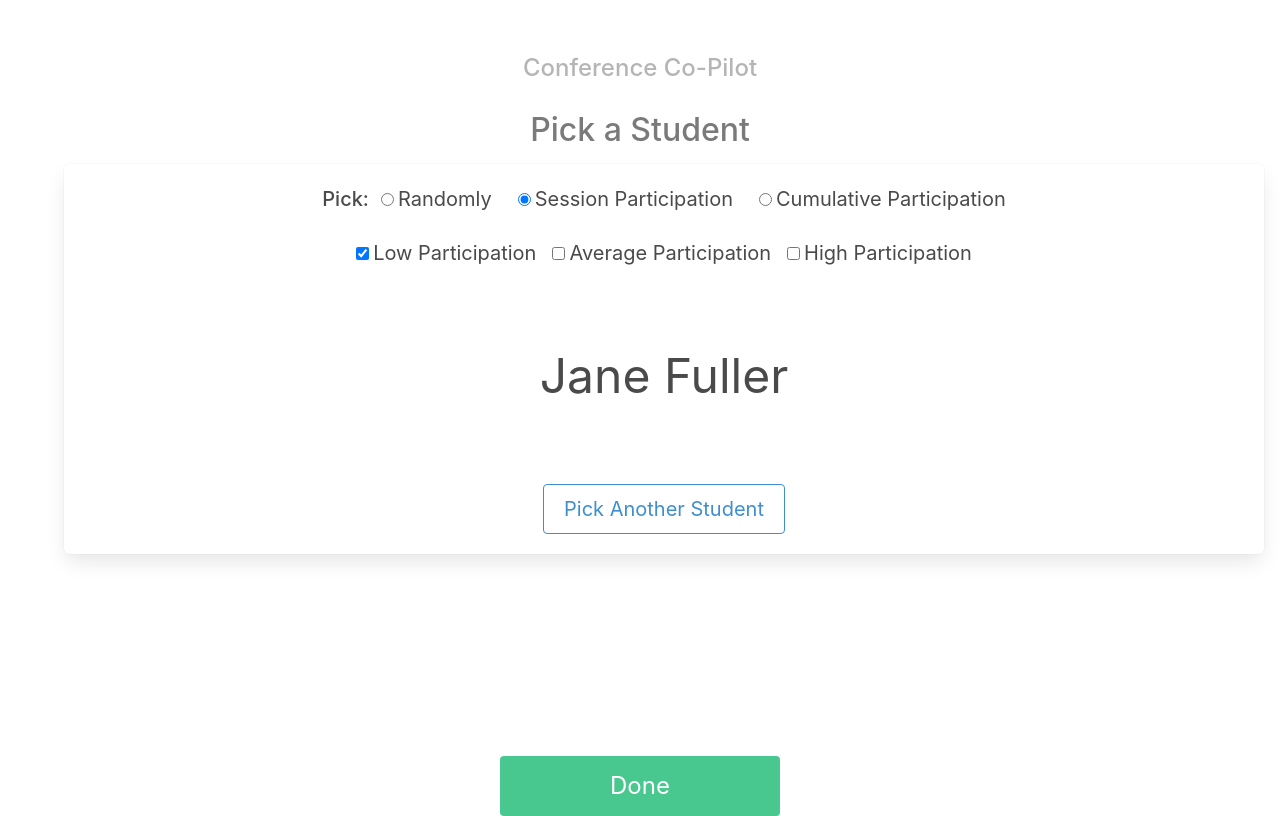
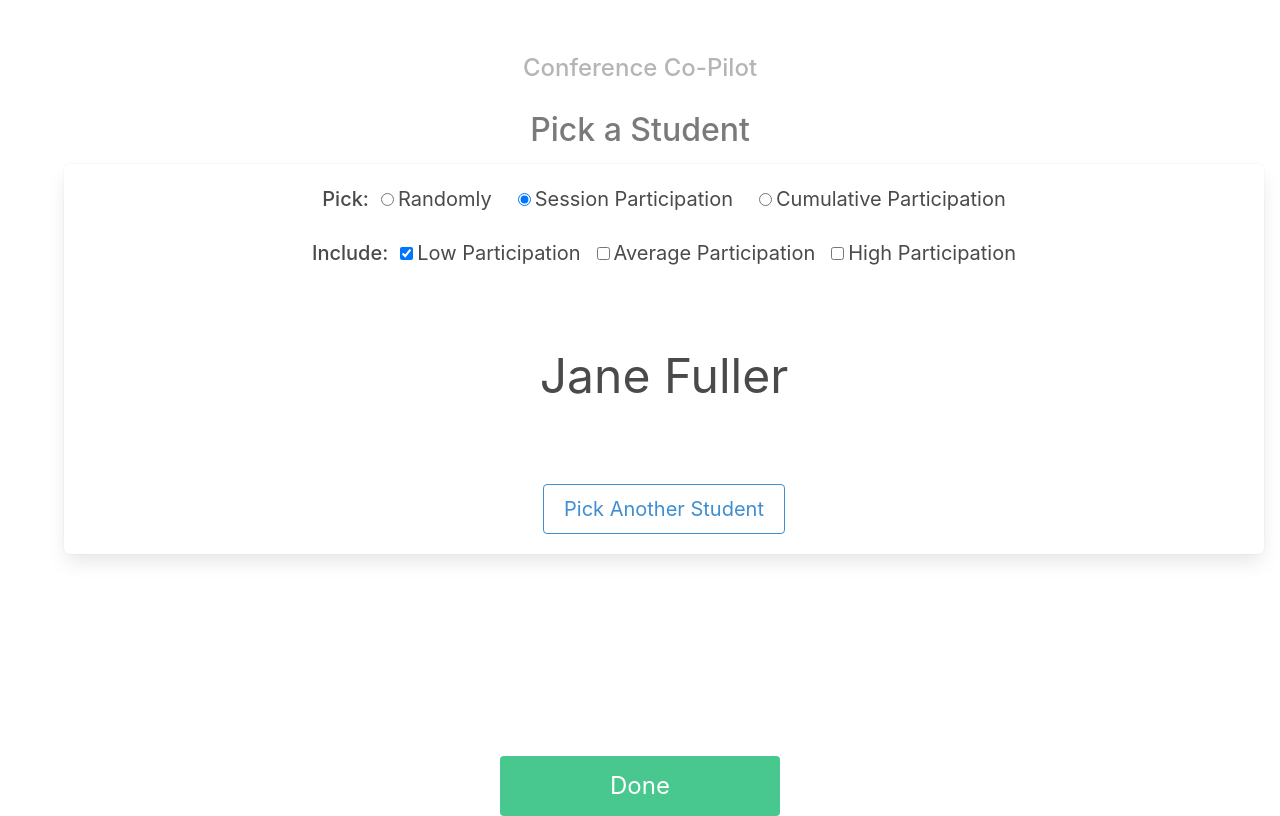
Before and after one commit to daniaalnahdi/is4300-project, a React (Create React App) app: page /is4300-project/pick-student in a window 1280 px wide. Both pictures are taken after a click on the label "Session Participation". Built offline with nearby package versions, Linux system fonts and the light colour scheme.

Commit message:
add include label to checkboxes

```diff
--- a/src/views/PickStudentView.jsx
+++ b/src/views/PickStudentView.jsx
@@ -82,6 +82,8 @@ const PickStudentView = () => {
             }
           >
             <div style={{ marginRight: '5em', marginLeft: '5em' }}>
+            <span className='has-text-weight-medium mr-3'>Include:</span>
+
               <label className='checkbox mr-4'>
                 <input
                   type='checkbox'
```
